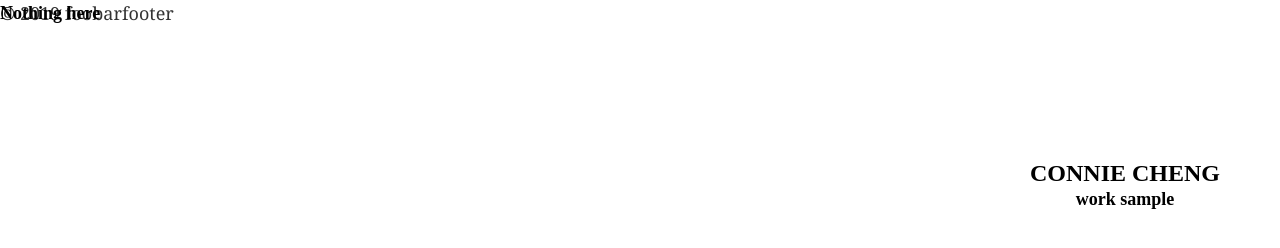
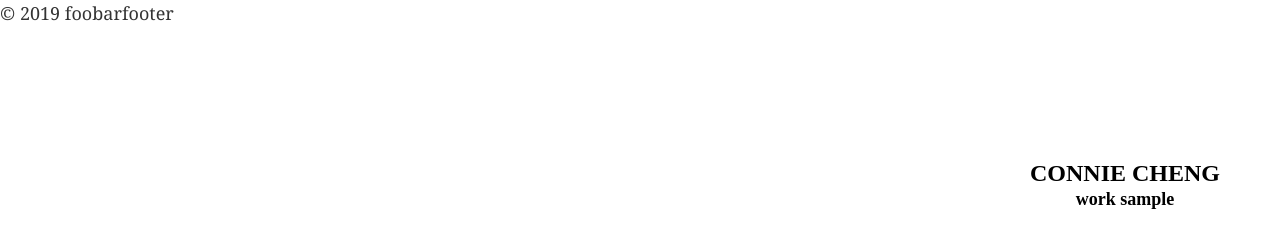
Before and after one commit to thiskevinwang/connie-cheng-work-sample, a Gatsby site: page / in a window 1280 px wide. Built offline with nearby package versions, Linux system fonts and the light colour scheme; Gatsby itself is replaced by a stand-in of ours; a web font is replaced by a local one.

Commit message:
make BlankPage actually blank

```diff
--- a/src/partials/BlankPage.js
+++ b/src/partials/BlankPage.js
@@ -2,5 +2,5 @@
 import { partials } from "../shared/styles"
 
 export default function BlankPage() {
-  return <div style={{ ...partials, background: "none" }}>Nothing here</div>
+  return <div style={{ ...partials, background: "none" }} />
 }
```
